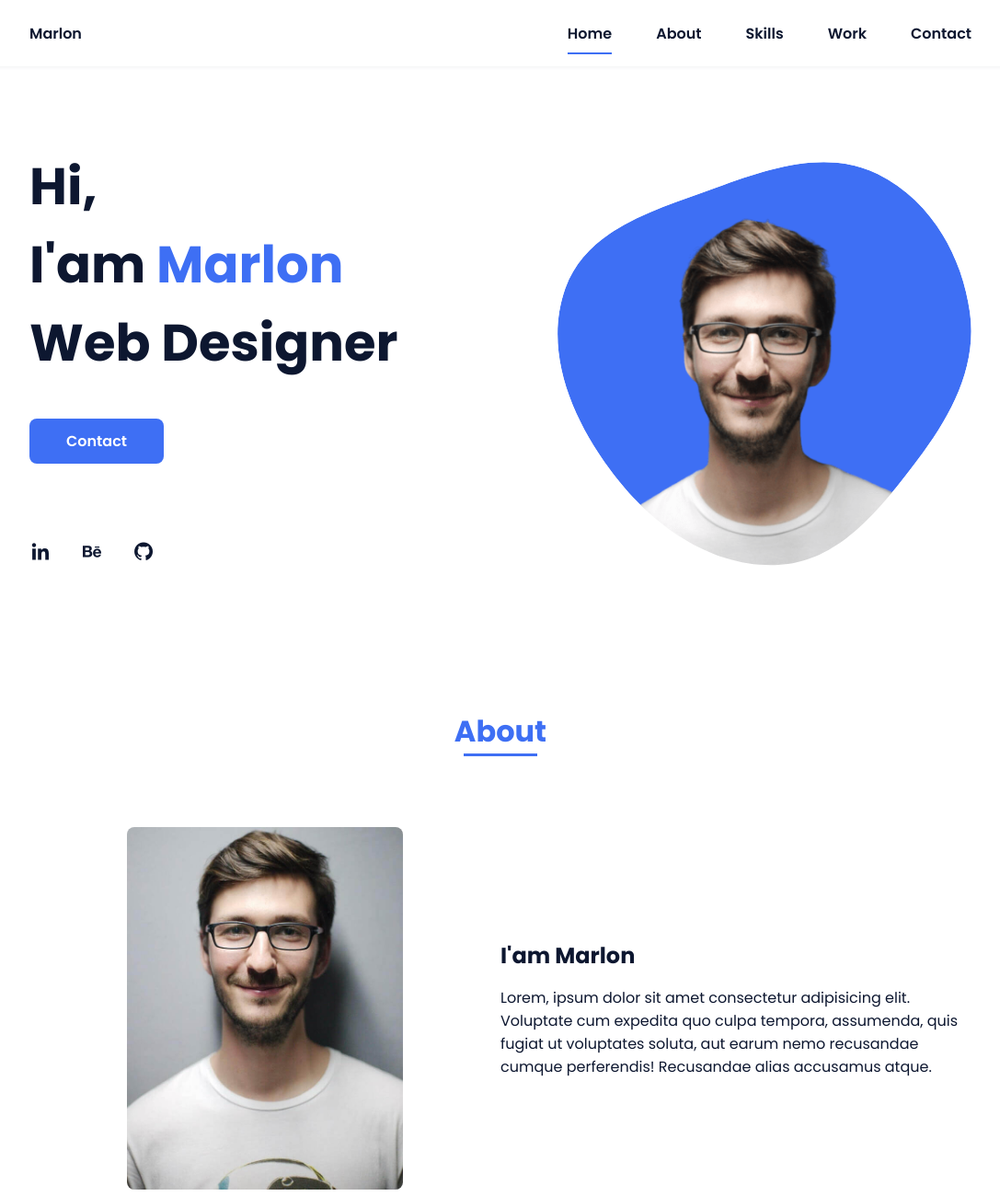
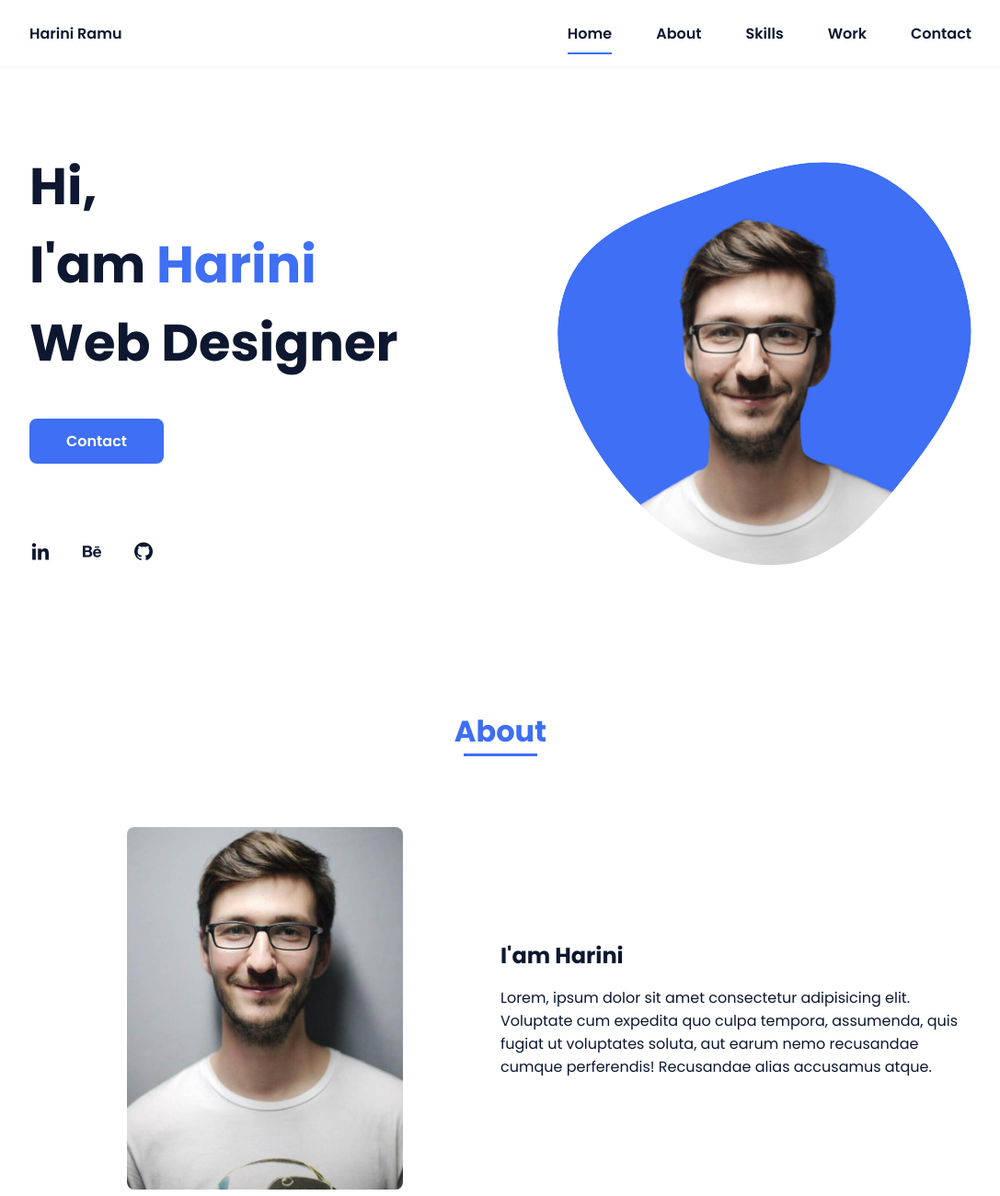
Before and after one commit to HariniRamu03/myportfolio, a plain HTML site: page index.html in a window 1280 px wide. Shown: the top 1300 px of the page at 92% size, without its empty margins (96-1183 px from the left). Drawn offline with nearby package versions, Linux system fonts and the light colour scheme.

Commit message:
second commit

```diff
--- a/index.html
+++ b/index.html
@@ -16,7 +16,7 @@
         <header class="l-header">
             <nav class="nav bd-grid">
                 <div>
-                    <a href="#" class="nav__logo">Marlon</a>
+                    <a href="#" class="nav__logo">Harini Ramu</a>
                 </div>
 
                 <div class="nav__menu" id="nav-menu">
@@ -39,7 +39,7 @@
             <!--===== HOME =====-->
             <section class="home bd-grid" id="home">
                 <div class="home__data">
-                    <h1 class="home__title">Hi,<br>I'am <span class="home__title-color">Marlon</span><br> Web Designer</h1>
+                    <h1 class="home__title">Hi,<br>I'am <span class="home__title-color">Harini</span><br> Web Designer</h1>
 
                     <a href="#" class="button">Contact</a>
                 </div>
@@ -73,7 +73,7 @@
                     </div>
 
                     <div>
-                        <h2 class="about__subtitle">I'am Marlon</h2>
+                        <h2 class="about__subtitle">I'am Harini</h2>
                         <p class="about__text">Lorem, ipsum dolor sit amet consectetur adipisicing elit. Voluptate cum expedita quo culpa tempora, assumenda, quis fugiat ut voluptates soluta, aut earum nemo recusandae cumque perferendis! Recusandae alias accusamus atque.</p>
                     </div>
                 </div>
@@ -186,7 +186,7 @@
 
         <!--===== FOOTER =====-->
         <footer class="footer">
-            <p class="footer__title">Marlon</p>
+            <p class="footer__title">Harini</p>
             <div class="footer__social">
                 <a href="#" class="footer__icon"><i class='bx bxl-facebook' ></i></a>
                 <a href="#" class="footer__icon"><i class='bx bxl-instagram' ></i></a>
```
